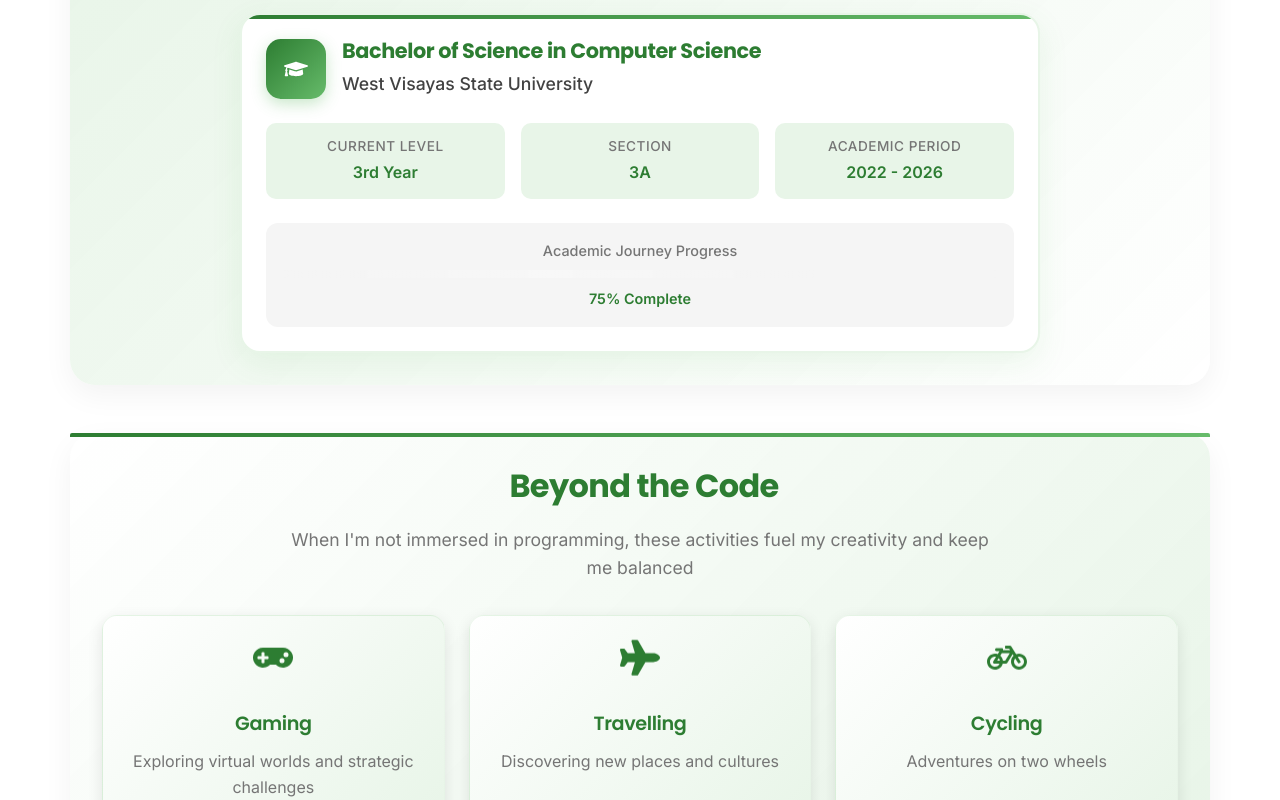
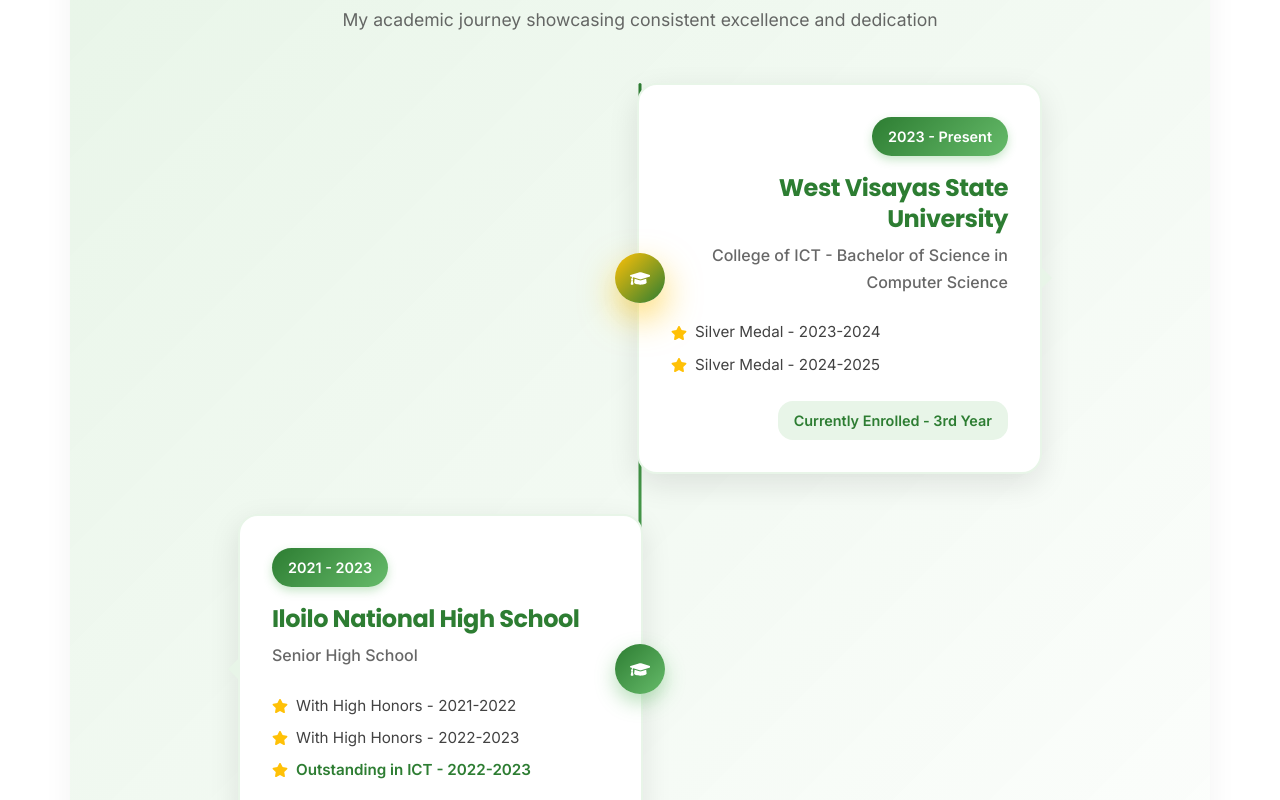
Before and after one commit to meagenotmage/Portfolio, a React (Create React App) app in the folder portfolio/: page / in a window 1280 px wide. Shown: the part 1960-2760 px from the top of the page. Built offline with nearby package versions, Linux system fonts and the light colour scheme.

Commit message:
changed the educational background section into a timeline interface

```diff
--- a/portfolio/src/App.css
+++ b/portfolio/src/App.css
@@ -88,6 +88,7 @@
   --light-green: #4caf50;
   --dark-green: #1b5e20;
   --accent-green: #66bb6a;
+  --accent-gold: #ffc107;
   --soft-green: #e8f5e8;
   --white: #ffffff;
   --light-gray: #f5f5f5;
--- a/portfolio/src/components/About.css
+++ b/portfolio/src/components/About.css
@@ -78,7 +78,8 @@
   font-weight: 600;
 }
 
-.education-section {
+/* Education Timeline Styles */
+.education-timeline {
   margin: 3rem 0;
   padding: 2rem;
   background: linear-gradient(135deg, var(--soft-green) 0%, rgba(255, 255, 255, 0.9) 100%);
@@ -87,7 +88,7 @@
   box-shadow: 0 10px 30px rgba(0, 0, 0, 0.05);
 }
 
-.education-section::before {
+.education-timeline::before {
   content: '';
   position: absolute;
   top: 0;
@@ -98,10 +99,10 @@
   border-radius: 2px 2px 0 0;
 }
 
-.education-section h3 {
+.education-timeline h3 {
   font-size: 2rem;
   color: var(--primary-green);
-  margin-bottom: 1.5rem;
+  margin-bottom: 1rem;
   font-weight: 700;
   text-align: center;
   display: flex;
@@ -109,107 +110,203 @@
   justify-content: center;
 }
 
-.education-info {
-  margin-top: 2rem;
+.timeline-intro {
+  text-align: center;
+  color: var(--dark-gray);
+  font-size: 1.1rem;
+  margin-bottom: 3rem;
+  opacity: 0.8;
 }
 
-.education-info h4 {
-  font-size: 1.2rem;
-  color: var(--dark-gray);
-  margin-bottom: 1rem;
-  font-weight: 600;
-  display: flex;
-  align-items: center;
-}
-
-.education-card {
-  background: var(--white);
-  border-radius: 20px;
-  padding: 1.5rem;
-  border: 2px solid var(--soft-green);
-  box-shadow: 0 10px 30px rgba(76, 175, 80, 0.1);
-  transition: all 0.3s ease;
+.timeline-container {
   position: relative;
-  overflow: hidden;
-  max-width: 800px;
+  max-width: 900px;
   margin: 0 auto;
 }
 
-.education-card::before {
+.timeline-container::before {
   content: '';
   position: absolute;
+  left: 50%;
   top: 0;
-  left: 0;
-  right: 0;
-  height: 4px;
-  background: linear-gradient(90deg, var(--primary-green), var(--accent-green));
+  bottom: 0;
+  width: 3px;
+  background: linear-gradient(180deg, var(--primary-green), var(--accent-green));
+  transform: translateX(-50%);
+  border-radius: 2px;
 }
 
-.education-card:hover {
-  transform: translateY(-5px);
-  box-shadow: 0 15px 40px rgba(76, 175, 80, 0.2);
-  border-color: var(--accent-green);
+.timeline-item {
+  position: relative;
+  margin: 2.5rem 0;
+  display: flex;
+  align-items: center;
+  opacity: 0;
+  transform: translateY(50px);
+  transition: all 0.8s cubic-bezier(0.4, 0, 0.2, 1);
 }
 
-.education-header {
-  display: flex;
-  align-items: center;
-  margin-bottom: 1.5rem;
+.timeline-item.visible {
+  opacity: 1;
+  transform: translateY(0);
 }
 
-.degree-icon {
+.timeline-item:nth-child(odd) {
+  justify-content: flex-end;
+  text-align: right;
+}
+
+.timeline-item:nth-child(even) {
+  justify-content: flex-start;
+  text-align: left;
+}
+
+.timeline-marker {
+  position: absolute;
+  left: 50%;
+  top: 50%;
+  transform: translate(-50%, -50%);
+  width: 50px;
+  height: 50px;
   background: linear-gradient(135deg, var(--primary-green), var(--accent-green));
-  width: 60px;
-  height: 60px;
-  border-radius: 15px;
+  border-radius: 50%;
   display: flex;
   align-items: center;
   justify-content: center;
   color: white;
-  font-size: 1.5rem;
-  margin-right: 1rem;
-  box-shadow: 0 5px 15px rgba(76, 175, 80, 0.3);
+  font-size: 1.3rem;
+  box-shadow: 0 8px 20px rgba(76, 175, 80, 0.4);
+  z-index: 2;
+  transition: all 0.3s ease;
 }
 
-.education-details h5 {
-  font-size: 1.3rem;
-  color: var(--primary-green);
-  margin-bottom: 0.3rem;
-  font-weight: 700;
-  line-height: 1.2;
+.timeline-item:hover .timeline-marker {
+  transform: translate(-50%, -50%) scale(1.1);
+  box-shadow: 0 12px 30px rgba(76, 175, 80, 0.6);
 }
 
-.university {
-  font-size: 1.1rem;
-  color: var(--dark-gray);
-  font-weight: 500;
-  margin: 0;
+.timeline-content {
+  background: var(--white);
+  padding: 2rem;
+  border-radius: 20px;
+  box-shadow: 0 10px 30px rgba(0, 0, 0, 0.1);
+  border: 2px solid var(--soft-green);
+  width: 45%;
+  position: relative;
+  transition: all 0.3s ease;
 }
 
-.education-meta {
-  display: grid;
-  grid-template-columns: repeat(auto-fit, minmax(150px, 1fr));
-  gap: 1rem;
-  margin-bottom: 1.5rem;
+.timeline-item:nth-child(odd) .timeline-content {
+  margin-right: 3rem;
 }
 
-.meta-item {
-  background: var(--soft-green);
-  padding: 0.8rem;
-  border-radius: 10px;
-  display: flex;
-  flex-direction: column;
-  text-align: center;
+.timeline-item:nth-child(even) .timeline-content {
+  margin-left: 3rem;
 }
 
-.meta-label {
-  font-size: 0.85rem;
-  color: var(--medium-gray);
+.timeline-content:hover {
+  transform: translateY(-5px);
+  box-shadow: 0 20px 40px rgba(0, 0, 0, 0.15);
+  border-color: var(--accent-green);
+}
+
+.timeline-content::before {
+  content: '';
+  position: absolute;
+  top: 50%;
+  width: 0;
+  height: 0;
+  border: 12px solid transparent;
+}
+
+.timeline-item:nth-child(odd) .timeline-content::before {
+  right: -24px;
+  border-left-color: var(--soft-green);
+  transform: translateY(-50%);
+}
+
+.timeline-item:nth-child(even) .timeline-content::before {
+  left: -24px;
+  border-right-color: var(--soft-green);
+  transform: translateY(-50%);
+}
+
+.timeline-period {
+  background: linear-gradient(135deg, var(--primary-green), var(--accent-green));
+  color: white;
+  padding: 0.5rem 1rem;
+  border-radius: 20px;
+  font-size: 0.9rem;
+  font-weight: 600;
+  display: inline-block;
+  margin-bottom: 1rem;
+  box-shadow: 0 4px 10px rgba(76, 175, 80, 0.3);
+}
+
+.timeline-content h4 {
+  font-size: 1.5rem;
+  color: var(--primary-green);
+  margin-bottom: 0.5rem;
+  font-weight: 700;
+}
+
+.institution {
+  font-size: 1rem;
+  color: var(--dark-gray);
+  margin-bottom: 1.5rem;
   font-weight: 500;
-  margin-bottom: 0.2rem;
-  text-transform: uppercase;
-  letter-spacing: 0.5px;
+  opacity: 0.8;
 }
+
+.achievements {
+  margin-top: 1rem;
+}
+
+.achievement-item {
+  display: flex;
+  align-items: center;
+  margin: 0.5rem 0;
+  font-size: 0.95rem;
+  color: var(--dark-gray);
+}
+
+.achievement-item.special {
+  color: var(--primary-green);
+  font-weight: 600;
+}
+
+.achievement-icon {
+  color: var(--accent-gold);
+  margin-right: 0.5rem;
+  font-size: 1rem;
+}
+
+.timeline-status {
+  background: var(--soft-green);
+  color: var(--primary-green);
+  padding: 0.5rem 1rem;
+  border-radius: 15px;
+  font-size: 0.9rem;
+  font-weight: 600;
+  margin-top: 1rem;
+  display: inline-block;
+}
+
+.timeline-item.current .timeline-marker {
+  background: linear-gradient(135deg, var(--accent-gold), var(--primary-green));
+  animation: currentPulse 2s ease-in-out infinite;
+}
+
+@keyframes currentPulse {
+  0%, 100% {
+    box-shadow: 0 8px 20px rgba(76, 175, 80, 0.4);
+  }
+  50% {
+    box-shadow: 0 15px 35px rgba(255, 193, 7, 0.6);
+  }
+}
+
+/* Hobbies Section */
 
 .meta-value {
   font-size: 1rem;
@@ -590,13 +687,51 @@
     padding: 1.8rem;
   }
 
-  .education-section,
+  .education-timeline,
   .hobbies-section {
     padding: 2rem 1.5rem;
     margin: 2.5rem 0;
   }
 
-  .education-section h3,
+  /* Timeline Responsive Styles */
+  .timeline-container::before {
+    left: 30px;
+  }
+
+  .timeline-item {
+    justify-content: flex-start !important;
+    text-align: left !important;
+    margin: 2rem 0;
+  }
+
+  .timeline-content {
+    width: calc(100% - 80px) !important;
+    margin-left: 4rem !important;
+    margin-right: 0 !important;
+  }
+
+  .timeline-content::before {
+    left: -24px !important;
+    right: auto !important;
+    border-right-color: var(--soft-green) !important;
+    border-left-color: transparent !important;
+  }
+
+  .timeline-marker {
+    left: 30px;
+    transform: translateX(-50%) translateY(-50%);
+  }
+
+  .timeline-content h4 {
+    font-size: 1.3rem;
+  }
+
+  .timeline-period {
+    font-size: 0.8rem;
+    padding: 0.4rem 0.8rem;
+  }
+
+  .education-timeline h3,
   .hobbies-section h3 {
     font-size: 2rem;
   }
@@ -674,6 +809,25 @@
 }
 
 @media (max-width: 480px) {
+  /* Timeline Mobile Styles */
+  .timeline-content {
+    padding: 1.5rem;
+  }
+
+  .timeline-content h4 {
+    font-size: 1.2rem;
+  }
+
+  .timeline-marker {
+    width: 40px;
+    height: 40px;
+    font-size: 1.1rem;
+  }
+
+  .achievement-item {
+    font-size: 0.85rem;
+  }
+
   .trait-card,
   .hobby-card {
     padding: 1.2rem;
--- a/portfolio/src/components/About.js
+++ b/portfolio/src/components/About.js
@@ -81,39 +81,84 @@
           </div>
         </div>
 
-        {/* Education Section - Full Width */}
-        <div ref={educationRef} className={`education-section slide-up ${educationVisible ? 'visible' : ''}`}>
-          <h3><FaGraduationCap className="section-icon" /> Academic Background</h3>
-          <div className="education-card">
-            <div className="education-header">
-              <div className="degree-icon">
+        {/* Education Timeline - Full Width */}
+        <div ref={educationRef} className={`education-timeline slide-up ${educationVisible ? 'visible' : ''}`}>
+          <h3><FaGraduationCap className="section-icon" /> Education Background & Achievements</h3>
+          <p className="timeline-intro">My academic journey showcasing consistent excellence and dedication</p>
+
+          <div className="timeline-container">
+            {/* University - Current */}
+            <div className={`timeline-item current slide-up ${educationVisible ? 'visible' : ''}`}
+                 style={{'--animation-delay': '0.1s'}}>
+              <div className="timeline-marker">
                 <FaGraduationCap />
               </div>
-              <div className="education-details">
-                <h5>Bachelor of Science in Computer Science</h5>
-                <p className="university">West Visayas State University</p>
+              <div className="timeline-content">
+                <div className="timeline-period">2023 - Present</div>
+                <h4>West Visayas State University</h4>
+                <p className="institution">College of ICT - Bachelor of Science in Computer Science</p>
+                <div className="achievements">
+                  <div className="achievement-item">
+                    <FaStar className="achievement-icon" />
+                    <span>Silver Medal - 2023-2024</span>
+                  </div>
+                  <div className="achievement-item">
+                    <FaStar className="achievement-icon" />
+                    <span>Silver Medal - 2024-2025</span>
+                  </div>
+                </div>
+                <div className="timeline-status">Currently Enrolled - 3rd Year</div>
               </div>
             </div>
-            <div className="education-meta">
-              <div className="meta-item">
-                <span className="meta-label">Current Level</span>
-                <span className="meta-value">3rd Year</span>
+
+            {/* Senior High School */}
+            <div className={`timeline-item slide-up ${educationVisible ? 'visible' : ''}`}
+                 style={{'--animation-delay': '0.3s'}}>
+              <div className="timeline-marker">
+                <FaGraduationCap />
               </div>
-              <div className="meta-item">
-                <span className="meta-label">Section</span>
-                <span className="meta-value">3A</span>
-              </div>
-              <div className="meta-item">
-                <span className="meta-label">Academic Period</span>
-                <span className="meta-value">2022 - 2026</span>
+              <div className="timeline-content">
+                <div className="timeline-period">2021 - 2023</div>
+                <h4>Iloilo National High School</h4>
+                <p className="institution">Senior High School</p>
+                <div className="achievements">
+                  <div className="achievement-item">
+                    <FaStar className="achievement-icon" />
+                    <span>With High Honors - 2021-2022</span>
+                  </div>
+                  <div className="achievement-item">
+                    <FaStar className="achievement-icon" />
+                    <span>With High Honors - 2022-2023</span>
+                  </div>
+                  <div className="achievement-item special">
+                    <FaStar className="achievement-icon" />
+                    <span>Outstanding in ICT - 2022-2023</span>
+                  </div>
+                </div>
               </div>
             </div>
-            <div className="education-progress">
-              <div className="progress-label">Academic Journey Progress</div>
-              <div className="progress-bar">
-                <div className="progress-fill" style={{'--progress': '75%'}}></div>
+
+            {/* Junior High School */}
+            <div className={`timeline-item slide-up ${educationVisible ? 'visible' : ''}`}
+                 style={{'--animation-delay': '0.5s'}}>
+              <div className="timeline-marker">
+                <FaGraduationCap />
               </div>
-              <span className="progress-text">75% Complete</span>
+              <div className="timeline-content">
+                <div className="timeline-period">2019 - 2021</div>
+                <h4>Iloilo National High School</h4>
+                <p className="institution">School of the Future - Junior High School</p>
+                <div className="achievements">
+                  <div className="achievement-item">
+                    <FaStar className="achievement-icon" />
+                    <span>With Honors - 2019-2020</span>
+                  </div>
+                  <div className="achievement-item">
+                    <FaStar className="achievement-icon" />
+                    <span>With Honors - 2020-2021</span>
+                  </div>
+                </div>
+              </div>
             </div>
           </div>
         </div>
```
Also changed, not shown: portfolio/src/components/Projects.js (+12 -12 lines).
